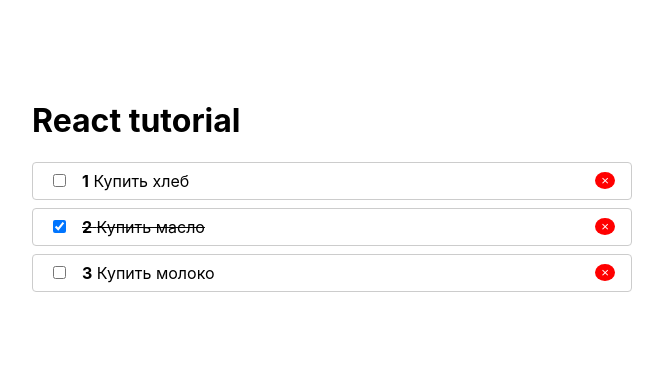
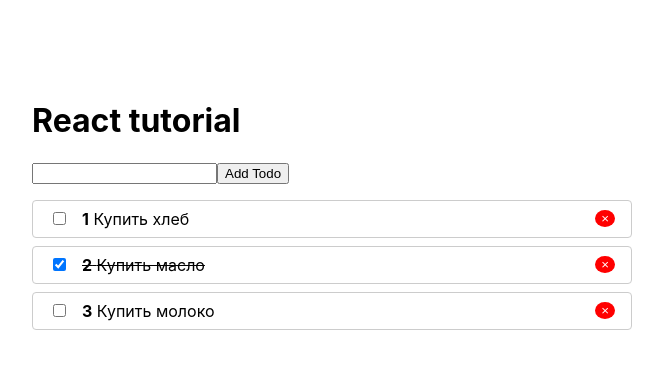
Before and after one commit to IvanWeber/react-vladilen, a React (Create React App) app: page / in a window 1280 px wide. Shown: the top 368 px of the page, without its empty margins (308-971 px from the left). Built offline with nearby package versions, Linux system fonts and the light colour scheme.

Commit message:
AddTodos created

```diff
--- a/src/App.js
+++ b/src/App.js
@@ -1,6 +1,7 @@
 import React from 'react';
 import TodoList from './Todo/TodoList'
 import Context from './context'
+import AddTodo from './Todo/AddTodo';
 
 function App() {
   const [todos, setTodos] = React.useState([
@@ -30,10 +31,21 @@
 
   }
 
+  function addTodo (title) {
+    setTodos(todos.concat([{
+          title,
+          id: Date.now(),
+          completed: false
+        }
+      ])
+    )
+  }
+
   return (
     <Context.Provider value={{ removeTodo }}>
       <div className="wrapper">
         <h1>React tutorial</h1>
+        <AddTodo onCreate={addTodo}/>
         {todos.length ? (
           <TodoList todos={todos} onToggle={toggleTodo}/>
          ) : (
--- /dev/null
+++ b/src/Todo/AddTodo.js
@@ -0,0 +1,27 @@
+import React, {useState} from 'react'
+import PropTypes from 'prop-types'
+
+function AddTodo ({onCreate}) {
+    const [value, setValue] = useState('')
+
+    function submitHandler(event) {
+        event.preventDefault()
+
+        if (value.trim()) {
+            onCreate(value)
+            setValue('')
+        }
+    }
+    return (
+        <form style={{marginBottom: '1rem'}} onSubmit={submitHandler}>
+            <input value={value} onChange={event => setValue(event.target.value)}/>
+            <button type="submit">Add Todo</button>
+        </form>
+    )
+}
+
+AddTodo.propTypes = {
+    onCreate: PropTypes.func.isRequired
+}
+
+export default AddTodo
```
